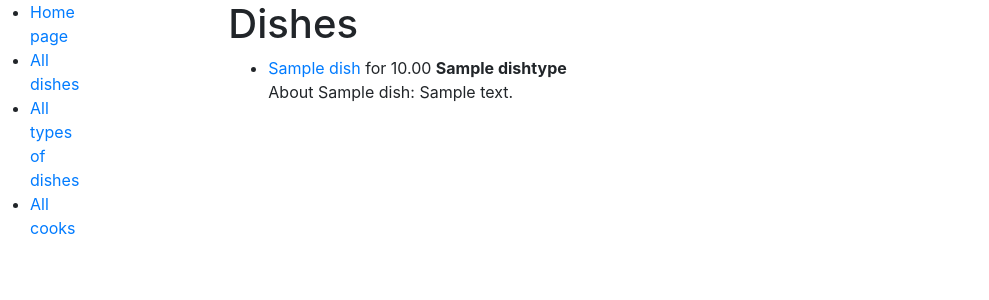
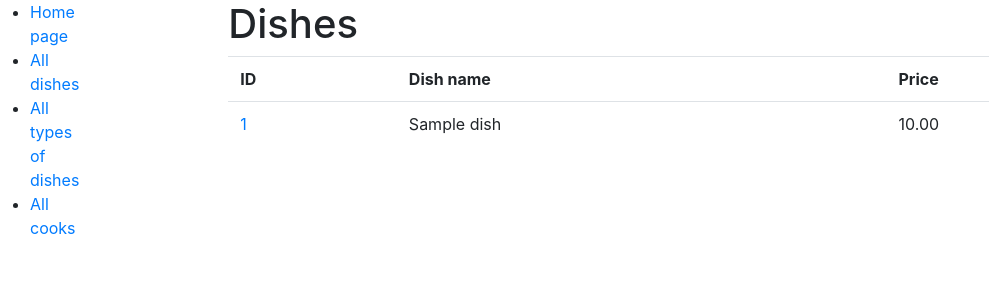
Before and after one commit to AndriiFn/restaurant-kitchen-service, a Django app: page /dishes/ in a window 1280 px wide. Shown: the top 300 px of the page, without its empty margins (0-989 px from the left). Run offline with Django 5.2, Linux system fonts and the light colour scheme; tables that the repository leaves empty hold one stand-in row (values such as "Sample post").

Commit message:
change dish_list.html to a table format

```diff
--- a/templates/kitchen_services/dish_list.html
+++ b/templates/kitchen_services/dish_list.html
@@ -2,11 +2,22 @@
 
 {% block content %}
   <h1>Dishes</h1>
-
-  <ul>
-    {% for dish in dish_list %}
-      <li><a href={% url 'kitchen_services:dish-detail' pk=dish.id %}>{{ dish.name }}</a> for {{ dish.price }} <strong>{{ dish.dish_type }}</strong></li>
-      <p>About {{ dish.name }}: {{ dish.description }}</p>
-    {% endfor %}
-  </ul>
+  {% if not dish_list %}
+    <p>There are no dishes unfortunately :(</p>
+  {% else %}
+    <table class="table">
+      <tr>
+        <th>ID</th>
+        <th>Dish name</th>
+        <th>Price</th>
+      </tr>
+        {% for dish in dish_list %}
+          <tr>
+            <td><a href="{% url 'kitchen_services:dish-detail' pk=dish.id %}">{{ dish.id }}</a></td>
+            <td>{{ dish.name}}</td>
+            <td>{{ dish.price }}</td>
+          </tr>
+        {% endfor %}
+    </table>
+  {% endif %}
 {% endblock %}
```
